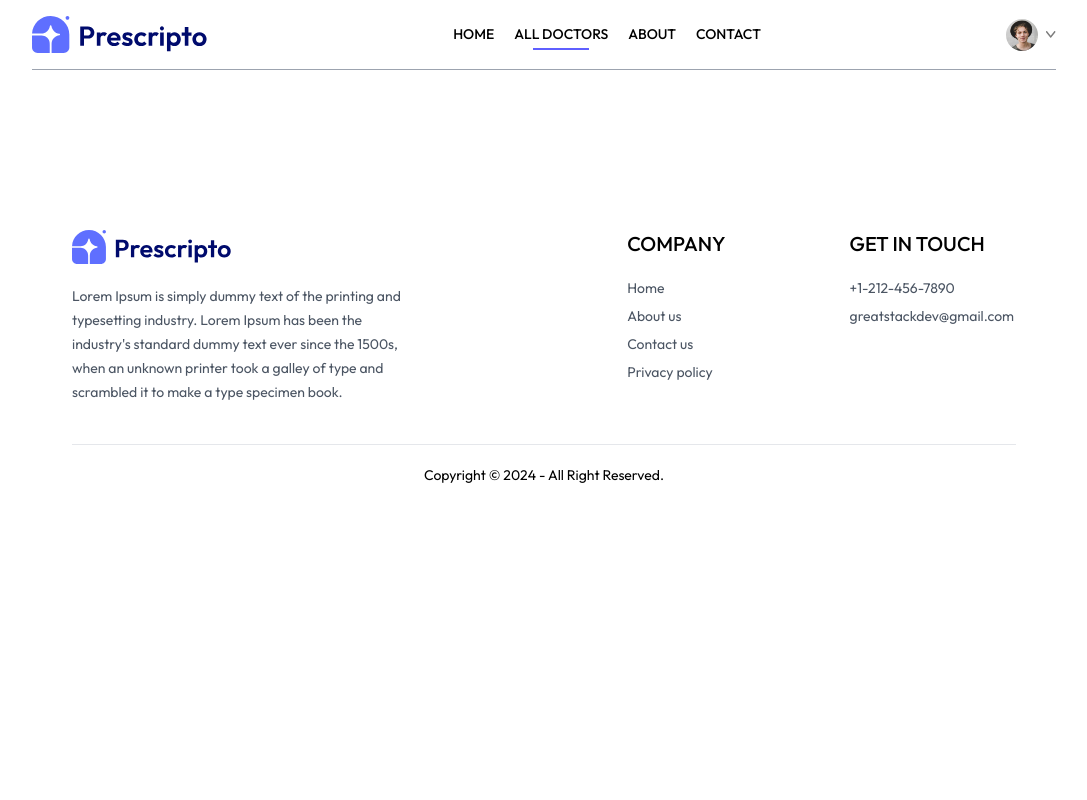
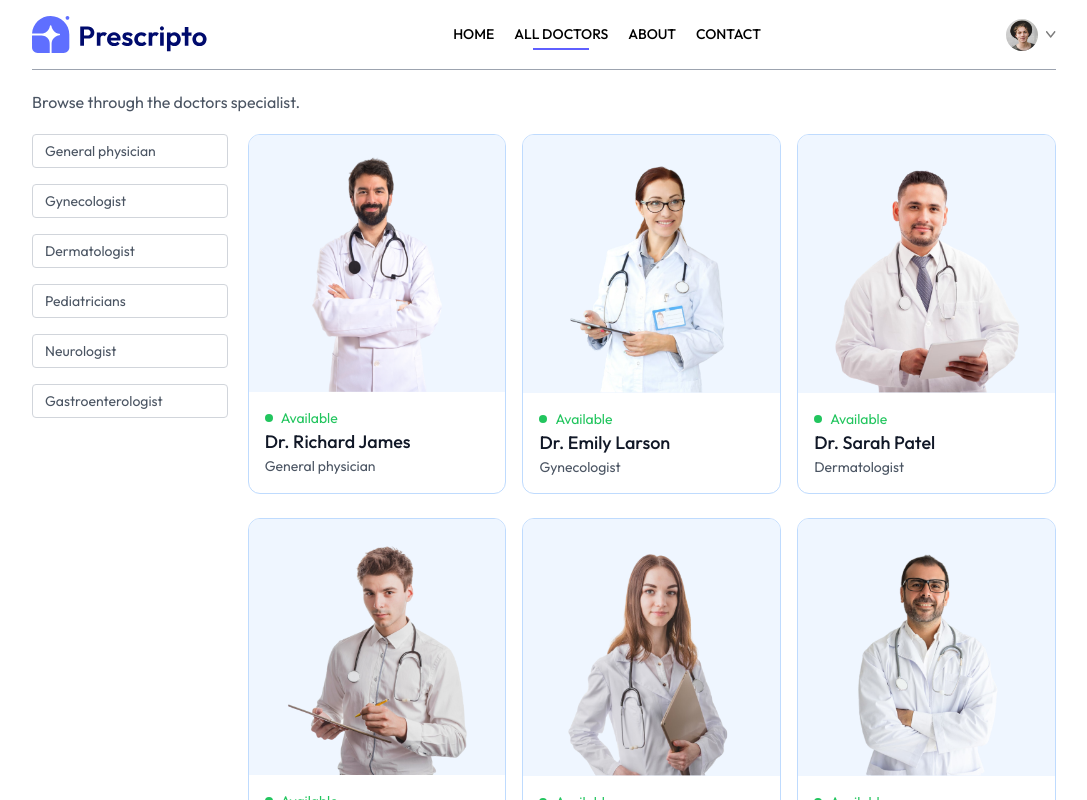
Before and after one commit to Nidhi-jain-0147/Prescripto, a React (Vite) app in the folder Frontend/: page /doctors in a window 1280 px wide. Shown: the top 800 px of the page, without its empty margins (96-1183 px from the left). Built offline with nearby package versions, Linux system fonts and the light colour scheme; a web font is replaced by a local one.

Commit message:
Added all doctors page

```diff
--- a/Frontend/src/assets/assets.js
+++ b/Frontend/src/assets/assets.js
@@ -191,7 +191,7 @@
     _id: "doc6",
     name: "Dr. Andrew Williams",
     image: doc6,
-    speciality: "Neurologist",
+    speciality: "Gastroenterologist",
     degree: "MBBS",
     experience: "4 Years",
     about:
@@ -281,7 +281,7 @@
     _id: "doc12",
     name: "Dr. Patrick Harris",
     image: doc12,
-    speciality: "Neurologist",
+    speciality: "Gastroenterologist",
     degree: "MBBS",
     experience: "4 Years",
     about:
--- a/Frontend/src/components/Navbar.jsx
+++ b/Frontend/src/components/Navbar.jsx
@@ -7,7 +7,12 @@
   const [token, setToken] = useState(true);
   return (
     <div className="flex items-center justify-between text-sm py-4 mb-5 border-b border-b-gray-400">
-      <img className="w-44 cursor-pointer" src={assets.logo} alt="" />
+      <img
+        onClick={() => navigate("/")}
+        className="w-44 cursor-pointer"
+        src={assets.logo}
+        alt=""
+      />
       <ul className="hidden md:flex items-start gap-5 font-medium ">
         <NavLink to="/">
           <li className="py-1 ">HOME</li>
--- a/Frontend/src/pages/Doctors.jsx
+++ b/Frontend/src/pages/Doctors.jsx
@@ -1,3 +1,132 @@
-const Doctors = () => {};
+import { useContext, useEffect, useState } from "react";
+import { useNavigate, useParams } from "react-router-dom";
+import { AppContext } from "../context/AppContext";
+
+const Doctors = () => {
+  const { speciality } = useParams();
+  const { doctors } = useContext(AppContext);
+  const [filterDoc, setFilterDoc] = useState([]);
+  const navigate = useNavigate();
+
+  const applyFilter = () => {
+    if (speciality) {
+      setFilterDoc(doctors.filter((doc) => doc.speciality === speciality));
+    } else {
+      setFilterDoc(doctors);
+    }
+  };
+
+  useEffect(() => {
+    applyFilter();
+  }, [doctors, speciality]);
+  return (
+    <div>
+      <p className="text-gray-600">Browse through the doctors specialist.</p>
+      <div className="flex flex-col sm:flex-row items-start gap-5 mt-5">
+        <div className="flex flex-col gap-4 text-sm text-gray-600">
+          <p
+            onClick={() =>
+              speciality === "General physician"
+                ? navigate(`/doctors`)
+                : navigate("/doctors/General physician")
+            }
+            className={`w-[94vw] sm:w-auto pl-3 py-1.5 pr-16 border border-gray-300 rounded transition-all cursor-pointer ${
+              speciality === "General physician"
+                ? "bg-indigo-100 text-black"
+                : ""
+            }`}
+          >
+            General physician
+          </p>
+          <p
+            onClick={() =>
+              speciality === "Gynecologist"
+                ? navigate(`/doctors`)
+                : navigate("/doctors/Gynecologist")
+            }
+            className={`w-[94vw] sm:w-auto pl-3 py-1.5 pr-16 border border-gray-300 rounded transition-all cursor-pointer ${
+              speciality === "Gynecologist" ? "bg-indigo-100 text-black" : ""
+            }`}
+          >
+            Gynecologist
+          </p>
+          <p
+            onClick={() =>
+              speciality === "Dermatologist"
+                ? navigate(`/doctors`)
+                : navigate("/doctors/Dermatologist")
+            }
+            className={`w-[94vw] sm:w-auto pl-3 py-1.5 pr-16 border border-gray-300 rounded transition-all cursor-pointer ${
+              speciality === "Dermatologist" ? "bg-indigo-100 text-black" : ""
+            }`}
+          >
+            Dermatologist
+          </p>
+          <p
+            onClick={() =>
+              speciality === "Pediatricians"
+                ? navigate(`/doctors`)
+                : navigate("/doctors/Pediatricians")
+            }
+            className={`w-[94vw] sm:w-auto pl-3 py-1.5 pr-16 border border-gray-300 rounded transition-all cursor-pointer
+              ${
+                speciality === "Pediatricians" ? "bg-indigo-100 text-black" : ""
+              }`}
+          >
+            Pediatricians
+          </p>
+          <p
+            onClick={() =>
+              speciality === "Neurologist"
+                ? navigate(`/doctors`)
+                : navigate("/doctors/Neurologist")
+            }
+            className={`w-[94vw] sm:w-auto pl-3 py-1.5 pr-16 border border-gray-300 rounded transition-all cursor-pointer ${
+              speciality === "Neurologist" ? "bg-indigo-100 text-black" : ""
+            }`}
+          >
+            Neurologist
+          </p>
+          <p
+            onClick={() =>
+              speciality === "Gastroenterologist"
+                ? navigate(`/doctors`)
+                : navigate("/doctors/Gastroenterologist")
+            }
+            className={`w-[94vw] sm:w-auto pl-3 py-1.5 pr-16 border border-gray-300 rounded transition-all cursor-pointer ${
+              speciality === "Gastroenterologist"
+                ? "bg-indigo-100 text-black"
+                : ""
+            }`}
+          >
+            Gastroenterologist
+          </p>
+        </div>
+
+        <div className="w-full grid grid-cols-auto gap-4 gap-y-6">
+          {filterDoc.map((item, index) => (
+            <div
+              onClick={() => navigate(`/appointment/${item._id}`)}
+              className="border border-blue-200 rounded-xl overflow-hidden cursor-pointer hover:scale-110 transition-all duration-500"
+              key={index}
+            >
+              <img className="bg-blue-50" src={item.image} alt="" />
+              <div className="p-4">
+                <div className="flex items-center gap-2 text-sm text-center text-green-500 ">
+                  <p className="w-2 h-2 bg-green-500 rounded-full"></p>{" "}
+                  <p>Available</p>
+                </div>
+                <p className="text-gray-900 text-lg font-medium ">
+                  {item.name}
+                </p>
+                <p className="text-gray-600 text-sm">{item.speciality}</p>
+              </div>
+            </div>
+          ))}
+        </div>
+      </div>
+    </div>
+  );
+};
 
 export default Doctors;
```
